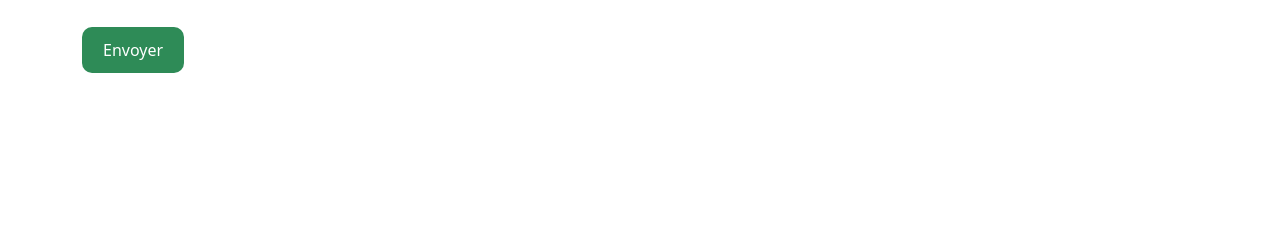
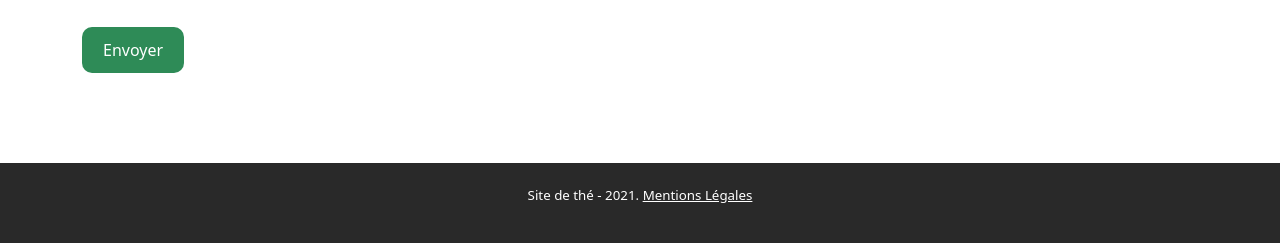
Before and after one commit to mathildabare/tuto-tea-website, a plain HTML site: page index.html in a window 1280 px wide. Shown: the part 4594-4837 px from the top of the page. Before the commit the page ends 4757 px from the top, so only its background shows below. Drawn offline with nearby package versions, Linux system fonts and the light colour scheme.

Commit message:
tuto-tea-website

```diff
--- a/index.html
+++ b/index.html
@@ -23,6 +23,16 @@
 
 <body>
     <header>
+
+    <!------- ======= Menu ======-------->
+
+
+
+
+
+
+
+
         <div class="container">
             <div class="row">
                 <div class="col-md-12 homeTitle">
@@ -438,6 +448,17 @@
         </div>
     </section>
 
+    <!------- ======= FOOTER ======-------->
+<footer>
+<div class="copyright">
+    <p>Site de thé - 2021. <a href="/">Mentions Légales</a></p>
+</div>
+</footer>
+
+    <!------- ======= SCRIPTS ======-------->
+
+<script src="https://cdn.jsdelivr.net/npm/@popperjs/core@2.10.2/dist/umd/popper.min.js" integrity="sha384-7+zCNj/IqJ95wo16oMtfsKbZ9ccEh31eOz1HGyDuCQ6wgnyJNSYdrPa03rtR1zdB" crossorigin="anonymous"></script>
+<script src="https://cdn.jsdelivr.net/npm/bootstrap@5.1.3/dist/js/bootstrap.min.js" integrity="sha384-QJHtvGhmr9XOIpI6YVutG+2QOK9T+ZnN4kzFN1RtK3zEFEIsxhlmWl5/YESvpZ13" crossorigin="anonymous"></script>
 
 </body>
 
--- a/ressources/css/style.css
+++ b/ressources/css/style.css
@@ -389,3 +389,23 @@ cite img {
     background-color: seagreen;
     color: white;
 }
+
+
+/*
+ * FOOTER
+ * ******************* */
+
+footer {
+    background-color: rgb(41, 41, 41);
+    color: white;
+    height: 10vh;
+    padding: 20px 20px;
+}
+
+.copyright {
+    text-align: center;
+}
+
+.copyright a {
+    color: white;
+}
```
